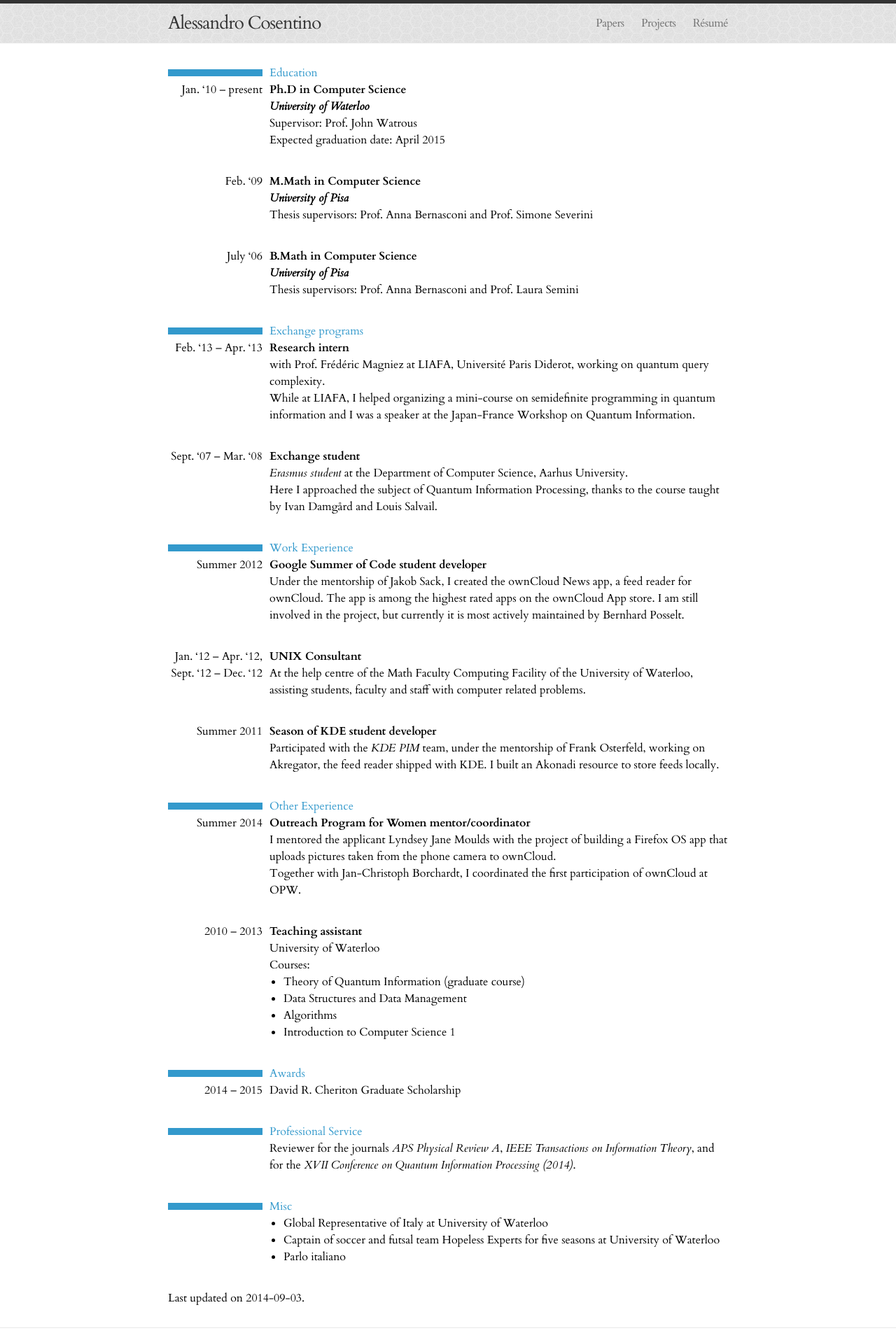
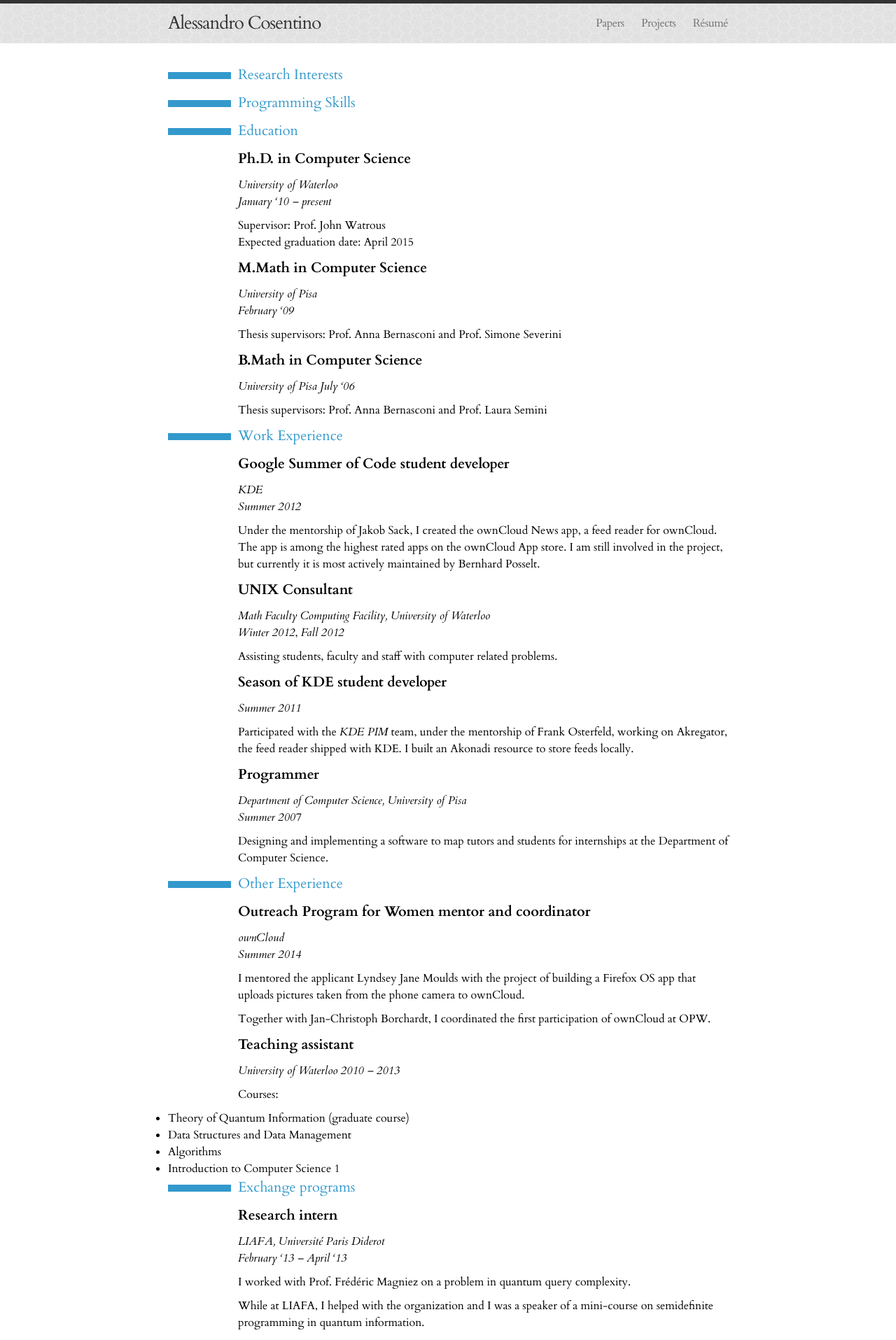
Before and after one commit to cosenal/cosenal.github.io, a Jekyll site: the page built from resume.md, in a window 1280 px wide. Shown: the top 1915 px of the page at 70% size. Built offline with Jekyll 4.4.1, drawn with Linux system fonts in a browser that asks for light colours; nearby versions of some CDN libraries; some of the changed text lies outside the part shown.

Commit message:
new style for resume

```diff
--- a/css/main.css
+++ b/css/main.css
@@ -471,41 +471,34 @@ a:visited { color: #205caa; }
   outline: 0;
 }
 
-/* Curriculum vitae */
-
-
-#cv h2 {
+#cv h1 {
+  font-size: 20px;
   color: #39C;
-  border-left: 0;
+  margin-bottom: 10px;
 }
 
-#cv a {
-  color: #000;
-}
-
-#cv h2:before {
+#cv h1:before {
   margin: 0 10px 0 0;
-  width: 135px;
+  width: 90px;
   height: 10px;
   display: inline-block;
   content: "";
   background-color: #39C;
 }
 
-#cv dt {
-  width: 135px;
-  margin-right: 10px;
-  float: left;
-  text-align: right;
+#cv h2 {
+  font-size: 20px;
+  font-weight: bold;
+  border-left: 0;
+  margin: 0 0 10px 100px;
 }
-#cv dd {
-  margin: 0 0 35px 145px;
+
+#cv p {
+  margin: 0 0 10px 100px;
 }
-#cv p {
-  /*margin: 0 0 0px 0;*/
-}
-#cv ul {
-  margin-left: 20px;
+
+#cv a {
+  color: #000;
 }
 
 /* Papers */
--- a/index.html
+++ b/index.html
@@ -12,7 +12,7 @@ layout: default
     <p>When not doing research, <a href="{{ "/projects/" | prepend: site.baseurl }}">I write</a>
       <b>open source software</b>.</p>
     <p>In my free time, I play (and <a href="http://www.sscnapoli.it">watch</a>) soccer,
-      <a href="http://www.strava.com/athletes/{{ site.strava_id }}">ride bicycles and run.<a/></p>
+      <a href="http://www.strava.com/athletes/{{ site.strava_id }}">ride bicycles, and run.<a/></p>
     <figure>
   </div>
 
--- a/resume.md
+++ b/resume.md
@@ -5,121 +5,158 @@ permalink: /resume/
 date: 2014-09-03
 ---
 
+Research Interests
+==================
+
+Programming Skills
+==================
+
+
 Education
+=========
+
+Ph.D. in Computer Science
+------------------------
+
+_University of Waterloo_
+_January '10 -- present_
+
+Supervisor: Prof. John Watrous
+Expected graduation date: April 2015
+
+
+M.Math in Computer Science
+--------------------------
+
+_University of Pisa_
+_February '09_
+
+Thesis supervisors: Prof. Anna Bernasconi and Prof. Simone Severini
+
+
+B.Math in Computer Science
+--------------------------
+
+_University of Pisa_
+_July '06_
+
+Thesis supervisors: Prof. Anna Bernasconi and Prof. Laura Semini
+
+
+Work Experience
+===============
+
+
+Google Summer of Code student developer
+---------------------------------------
+
+_KDE_
+_Summer 2012_
+
+Under the mentorship of Jakob Sack, I created the [ownCloud News](https://github.com/owncloud/news) app,
+a feed reader for [ownCloud](http://owncloud.org/). The app is among the highest rated apps on the
+ownCloud App store. I am still involved in the project, but currently it is most actively maintained by
+[Bernhard Posselt](https://github.com/Raydiation).
+
+UNIX Consultant
+---------------
+
+_Math Faculty Computing Facility, University of Waterloo_
+_Winter 2012_, _Fall 2012_
+
+Assisting students, faculty and staff with computer related problems.
+
+
+Season of KDE student developer
+-------------------------------
+
+_Summer 2011_
+
+Participated with the _KDE PIM_ team, under the mentorship of Frank Osterfeld,
+working on Akregator, the feed reader shipped with KDE.
+I built an [Akonadi](http://en.wikipedia.org/wiki/Akonadi) resource to store feeds locally.
+
+Programmer
 ----------
 
-Jan. '10 -- present
-:	**Ph.D in Computer Science**
+_Department of Computer Science, University of Pisa_
+_Summer 2007_
 
-	**_University of Waterloo_**
+Designing and implementing a software to map tutors and students for internships at
+the Department of Computer Science.
 
-	Supervisor: Prof. John Watrous
+Other Experience
+================
 
-	Expected graduation date: April 2015
+[Outreach Program for Women][opw] mentor and coordinator
+------------------------------------------------------
 
-Feb. '09
-:	**M.Math in Computer Science**
+_ownCloud_
+_Summer 2014_
 
-	**_University of Pisa_**
+I mentored the applicant Lyndsey Jane Moulds with the project of
+building a Firefox OS app that uploads pictures taken from the phone camera to ownCloud.
 
-	Thesis supervisors: Prof. Anna Bernasconi and Prof. Simone Severini
+Together with Jan-Christoph Borchardt, I coordinated the first participation of ownCloud
+at OPW.
 
-July '06
-:	**B.Math in Computer Science**
 
-	**_University of Pisa_**
+Teaching assistant
+------------------
 
-	Thesis supervisors: Prof. Anna Bernasconi and Prof. Laura Semini
+_University of Waterloo_
+_2010 -- 2013_
+
+Courses:
+
+*   Theory of Quantum Information (graduate course)
+*   Data Structures and Data Management
+*   Algorithms
+*   Introduction to Computer Science 1
+
 
 Exchange programs
------------------
-Feb. '13 -- Apr. '13
-:	**Research intern**
+=================
 
-	with Prof. Frédéric Magniez at LIAFA, Université Paris Diderot,
-	working on quantum query complexity.
-
-	While at LIAFA, I helped organizing a mini-course on semidefinite programming in quantum information and
-	I was a speaker at the Japan-France Workshop on Quantum Information.
-
-Sept. '07 -- Mar. '08
-:	**Exchange student**
-
-	[_Erasmus student_](http://en.wikipedia.org/wiki/Erasmus_Programme) at the Department of Computer Science, Aarhus University.
-
-	Here I approached the subject of Quantum Information Processing, thanks to the course taught by Ivan Damgård and Louis Salvail.
-
-Work Experience
+Research intern
 ---------------
 
-Summer 2012
-:	**Google Summer of Code student developer**
+_LIAFA, Université Paris Diderot_
+_February '13 -- April '13_
 
-	Under the mentorship of Jakob Sack, I created the [ownCloud News](https://github.com/owncloud/news) app,
-	a feed reader for [ownCloud](http://owncloud.org/). The app is among the highest rated apps on the ownCloud App store. I am still involved in the project, but currently it is most actively maintained by
-	[Bernhard Posselt](https://github.com/Raydiation).
+I worked with Prof. Frédéric Magniez on a problem in quantum query complexity.
 
-Jan. '12 -- Apr. '12, Sept. '12 -- Dec. '12
-:	**UNIX Consultant**
-
-	At the help centre of the Math Faculty Computing Facility of the University of Waterloo, assisting
-	students, faculty and staff with computer related problems.
-
-Summer 2011
-:	**Season of KDE student developer**
-
-	Participated with the _KDE PIM_ team, under the mentorship of Frank Osterfeld,
-	working on Akregator, the feed reader shipped with KDE.
-	I built an [Akonadi](http://en.wikipedia.org/wiki/Akonadi) resource to store feeds locally.
+While at LIAFA, I helped with the organization and I was a speaker of a mini-course
+on semidefinite programming in quantum information.
 
 
-Other Experience
---------
-Summer 2014
-:	**[Outreach Program for Women][opw] mentor/coordinator**
+Exchange student
+----------------
 
+_Aarhus University_
+_September '07 -- March '08_
 
-	I mentored the applicant Lyndsey Jane Moulds with the project of
-	building a Firefox OS app that uploads pictures taken from the phone camera to ownCloud.
-
-	Together with Jan-Christoph Borchardt, I coordinated the first participation of ownCloud
-	at OPW.
-
-
-2010 -- 2013
-:	**Teaching assistant**
-
-	University of Waterloo
-
-	Courses:
-
-	*	Theory of Quantum Information (graduate course)
-	*	Data Structures and Data Management
-	*	Algorithms
-	*	Introduction to Computer Science 1
+Under the [_Erasmus program_](http://en.wikipedia.org/wiki/Erasmus_Programme)
+at the Department of Computer Science.
 
 Awards
-------
-2014 -- 2015
-:	David R. Cheriton Graduate Scholarship
+======
 
+**David R. Cheriton Graduate Scholarship**
+
+_2014 -- 2015_
 
 Professional Service
---------------------
+====================
 
-&nbsp;
-:	Reviewer for the journals _APS Physical Review A_, _IEEE Transactions on Information Theory_,
-	and for the _XVII Conference on Quantum Information Processing (2014)_.
-
+Reviewer for the journals _APS Physical Review A_, _IEEE Transactions on Information Theory_,
+and for the _XVII Conference on Quantum Information Processing (2014)_.
 
 Misc
-----
-&nbsp;
-:	- Global Representative of Italy at University of Waterloo
-	- Captain of soccer and futsal team Hopeless Experts for five seasons at University of Waterloo
-	- Parlo italiano
+====
 
+- Global Representative of Italy at University of Waterloo
+- Captain of soccer and futsal team Hopeless Experts for five seasons at University of Waterloo
+- Parlo italiano
 
-[KDE]: http://www.kde.org/
 [opw]: https://gnome.org/opw/
-[opw-owncloud]: https://wiki.gnome.org/OutreachProgramForWomen/2014/MayAugust#ownCloud
```
Also changed, not shown: _drafts/resume_old.md (added, +127 -0 lines).
